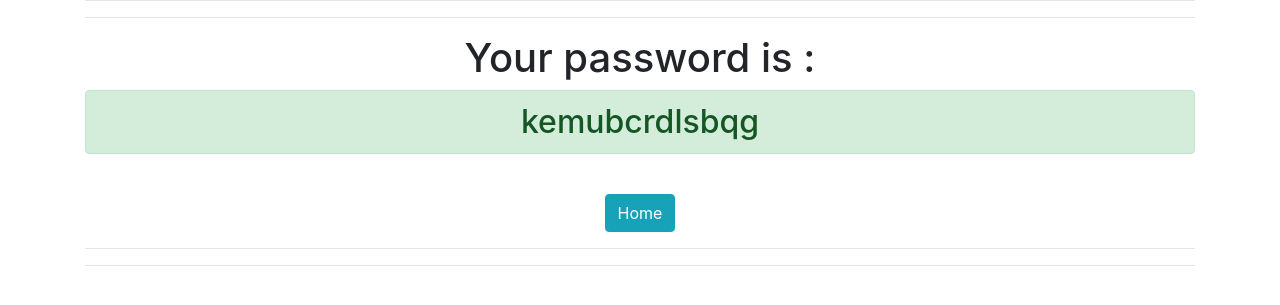
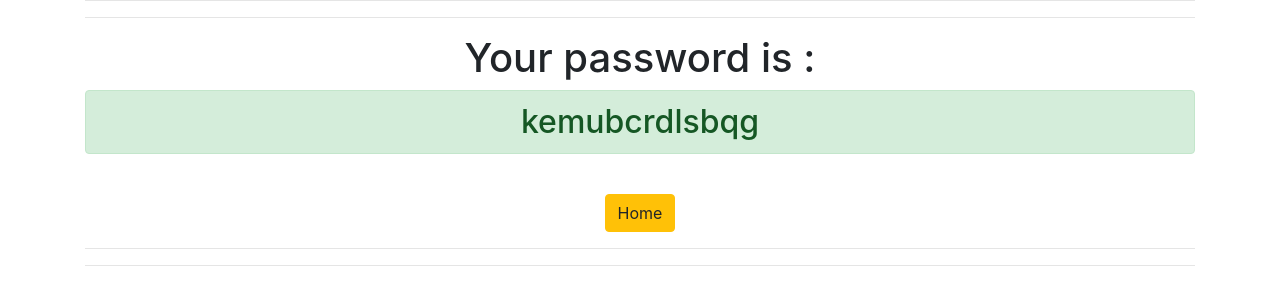
Before and after one commit to saeedb73/django3_randompassword_generator, a Django app: page /password/ in a window 1280 px wide. Shown: the part 16-321 px from the top of the page. Run offline with Django 3.2, Linux system fonts and the light colour scheme; some libraries are stand-ins or nearby versions.

Commit message:
I made some tweaks

```diff
--- a/generator/templates/generator/password.html
+++ b/generator/templates/generator/password.html
@@ -13,7 +13,7 @@
         <h2 class="alert alert-success">{{ password }}</h2>
         <br>
         <form action="{% url 'home' %}">
-            <button type="submit" class="btn btn-info">Home</button>
+            <button type="submit" class="btn btn-warning">Home</button>
         </form>
         <hr width="100%"><hr width="100%">
     </div>
--- a/password_generator/settings.py
+++ b/password_generator/settings.py
@@ -20,7 +20,7 @@ BASE_DIR = os.path.dirname(os.path.dirname(os.path.abspath(__file__)))
 # See https://docs.djangoproject.com/en/3.0/howto/deployment/checklist/
 
 # SECURITY WARNING: keep the secret key used in production secret!
-SECRET_KEY = '%j&b$a@n$v8zd-&=qo7(f=c367+ste3=0$(oas+qt^=1k-1y@f'
+SECRET_KEY = '%j&b$a@n$v8zd-&=qo7(f=c367+stelsdknvjklednv 3=0$(oas+qt^=1k-1y@f'
 
 # SECURITY WARNING: don't run with debug turned on in production!
 DEBUG = True
```
